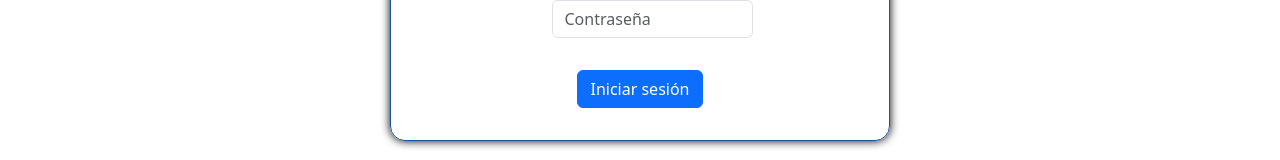
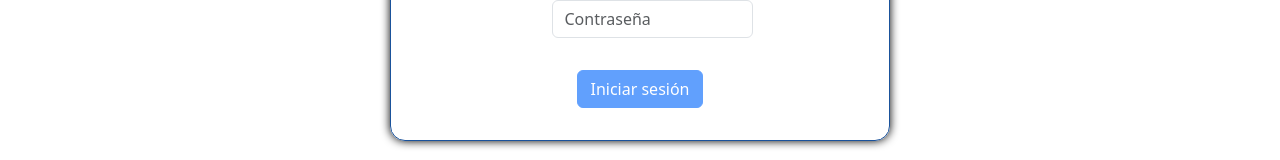
Before and after one commit to Homzk/web, an Angular app in the folder proyectoWeb/: page /login in a window 1280 px wide. Shown: the part 499-659 px from the top of the page. Built offline with nearby package versions, Linux system fonts and the light colour scheme.

Commit message:
Validación contraseña login

```diff
--- a/proyectoWeb/src/app/pages/vista-inicio-sesion/vista-inicio-sesion.component.html
+++ b/proyectoWeb/src/app/pages/vista-inicio-sesion/vista-inicio-sesion.component.html
@@ -8,9 +8,10 @@
                 <div class="mb-3 form-check">
                     <div *ngIf="nombreUsuario.errors && nombreUsuario.dirty">
                         <div *ngIf="nombreUsuario.hasError('required')" class="alert alert-danger">El nombre de usuario es obligatorio</div>
-                        <div *ngIf="nombreUsuario.hasError('minlength')" class="alert alert-danger">El nombre de usuario debe tener mínimo 4 caracter</div>
+
+                        <div *ngIf="nombreUsuario.hasError('minlength')" class="alert alert-danger">El nombre de usuario debe tener mínimo 4 caractereres</div>
                     </div>
-                    <input type="text" class="form-control" formControlName = "nombreUsuarios" id="nombreUsuario" placeholder="Nombre de Usuario" aria-label="Nombre de Usuario" name="nombreUsuario" formControlName = "nombreUsuario" ngModel minlength="4">
+                    <input type="text" class="form-control" id="nombreUsuario" placeholder="Nombre de Usuario" aria-label="Nombre de Usuario" name="nombreUsuario" formControlName = "nombreUsuario" ngModel minlength="4" >
 
                 </div>
 
@@ -18,11 +19,11 @@
                     <div *ngIf="contrasenya.errors && contrasenya.dirty">
                         <div *ngIf="contrasenya.hasError('required')" class="alert alert-danger">La contraseñas es obligatoria</div>
                         <div *ngIf="contrasenya.hasError('minlength')" class="alert alert-danger">La contraseña debe tener mínimo 8 caracteres</div>
-                        <div *ngIf="contrasenya.hasError('pattern')" class="alert alert-danger">la contraseña debe tener letras, numeros y al menos una mayuscula</div>
+                        <div *ngIf="contrasenya.hasError('pattern')" class="alert alert-danger">la contraseña debe tener letras, numeros, al menos una mayuscula y un caracter especial</div>
                     </div>
                     <input type="password" class="form-control" id="contraseña" placeholder="Contraseña" aria-label="Contraseña" name="contraseña" formControlName = "contrasenya" ngModel minlength="8">
                 </div>
-            <button type="submit" class="btn btn-primary  mb-3 mt-3 justify-content-center" >Iniciar sesión</button>
+            <button type="submit"  [disabled]="formulario.invalid" class="btn btn-primary  mb-3 mt-3 justify-content-center"  >Iniciar sesión</button>
         </div>
         </form>
     </div>
--- a/proyectoWeb/src/app/pages/vista-inicio-sesion/vista-inicio-sesion.component.ts
+++ b/proyectoWeb/src/app/pages/vista-inicio-sesion/vista-inicio-sesion.component.ts
@@ -10,13 +10,12 @@ export class VistaInicioSesionComponent implements OnInit{
   formulario: FormGroup;
   nombreUsuario: AbstractControl;
   contrasenya: AbstractControl;
-  patronContrasenya = "^(?=.*\d)(?=.*[a-z])(?=.*[A-Z])(?!.*\s)$";
 
   constructor(private form:FormBuilder)
   {
     this.formulario = this.form.group({
       nombreUsuario : ['',[Validators.required,Validators.minLength(4)]],
-      contrasenya : ['',Validators.required,Validators.minLength(8),Validators.pattern(this.patronContrasenya)]
+      contrasenya : ['',[Validators.required,Validators.minLength(8),Validators.pattern('(?=.*[a-z])(?=.*[A-Z])(?=.*[0-9])(?=.*[$@$!%*?&])[A-Za-z\d$@$!%*?&].{8,}')]]
     });
     this.nombreUsuario = this.formulario.controls['nombreUsuario']
     this.contrasenya = this.formulario.controls['contrasenya']
```
